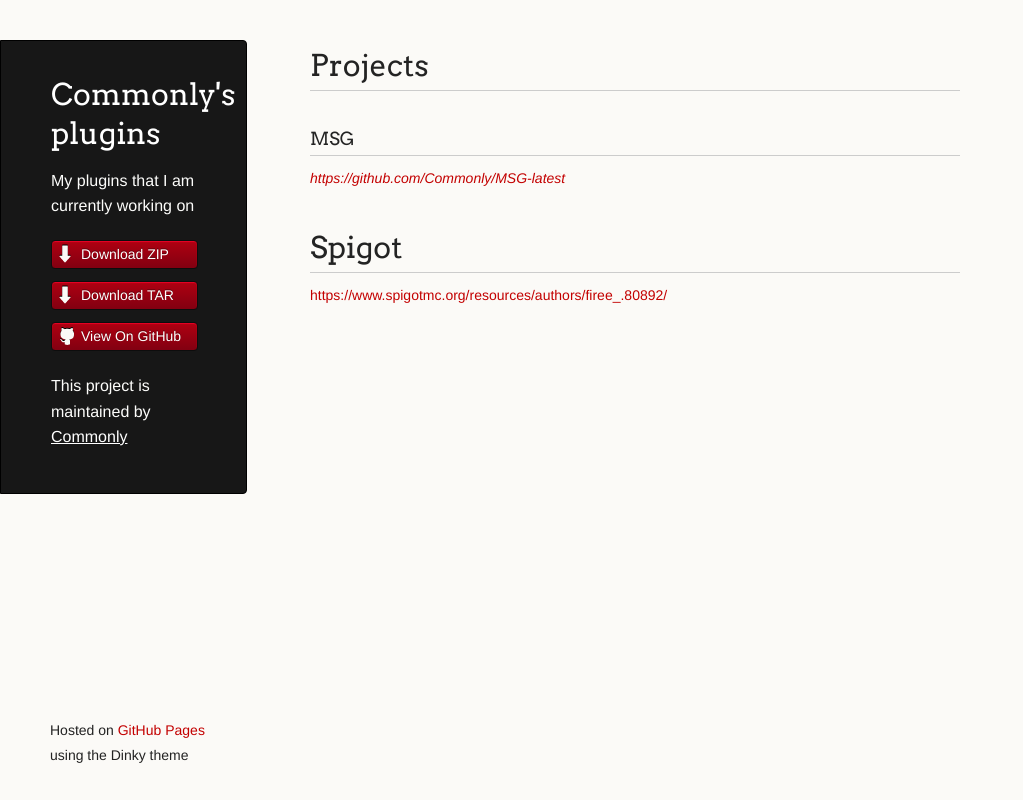
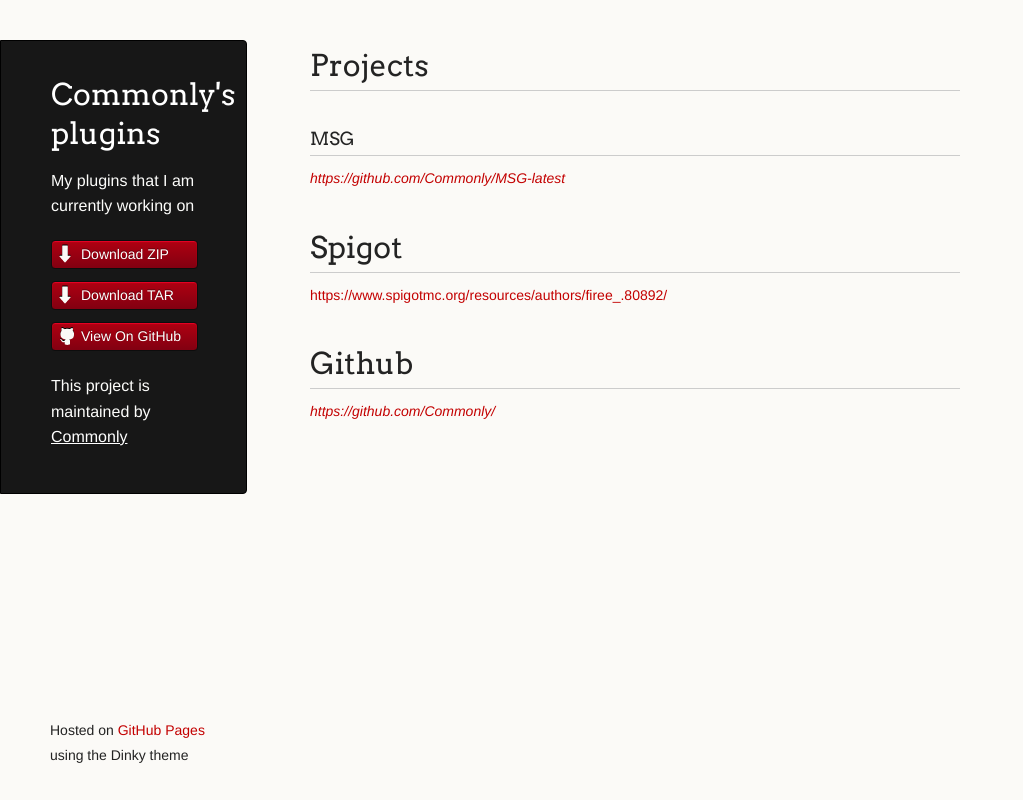
Before and after one commit to Commonly/commonly, a plain HTML site: page index.html in a window 1280 px wide. Shown: the whole page, without its empty margins (0-1023 px from the left). Drawn offline with Linux system fonts and the light colour scheme.

```diff
--- a/index.html
+++ b/index.html
@@ -42,6 +42,11 @@
 <a id="spigot" class="anchor" href="#spigot" aria-hidden="true"><span aria-hidden="true" class="octicon octicon-link"></span></a>Spigot</h1>
 
 <p><a href="https://www.spigotmc.org/resources/authors/firee_.80892/">https://www.spigotmc.org/resources/authors/firee_.80892/</a></p>
+
+<h1>
+<a id="github" class="anchor" href="#github" aria-hidden="true"><span aria-hidden="true" class="octicon octicon-link"></span></a>Github</h1>
+
+<p><em><a href="https://github.com/Commonly/">https://github.com/Commonly/</a></em></p>
       </section>
       <footer>
         <p><small>Hosted on <a href="https://pages.github.com">GitHub Pages</a> using the Dinky theme</small></p>
--- a/params.json
+++ b/params.json
@@ -1,6 +1,6 @@
 {
   "name": "Commonly's plugins",
   "tagline": "My plugins that I am currently working on",
-  "body": "# Projects\r\n### MSG\r\n_https://github.com/Commonly/MSG-latest_\r\n# Spigot\r\nhttps://www.spigotmc.org/resources/authors/firee_.80892/\r\n",
+  "body": "# Projects\r\n### MSG\r\n_https://github.com/Commonly/MSG-latest_\r\n# Spigot\r\nhttps://www.spigotmc.org/resources/authors/firee_.80892/\r\n# Github\r\n_https://github.com/Commonly/_\r\n",
   "note": "Don't delete this file! It's used internally to help with page regeneration."
 }
```
